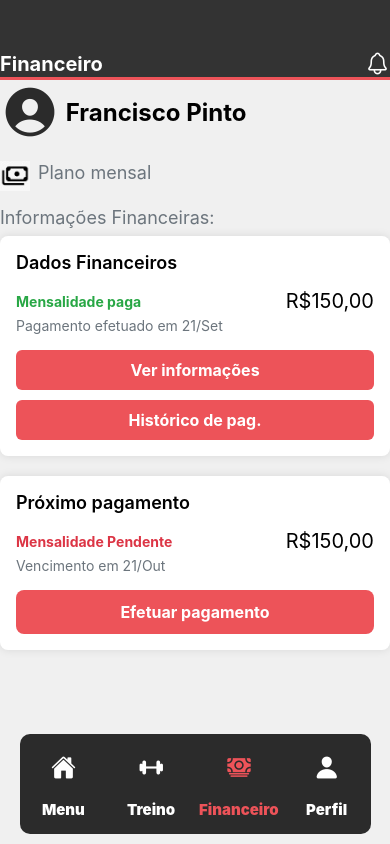
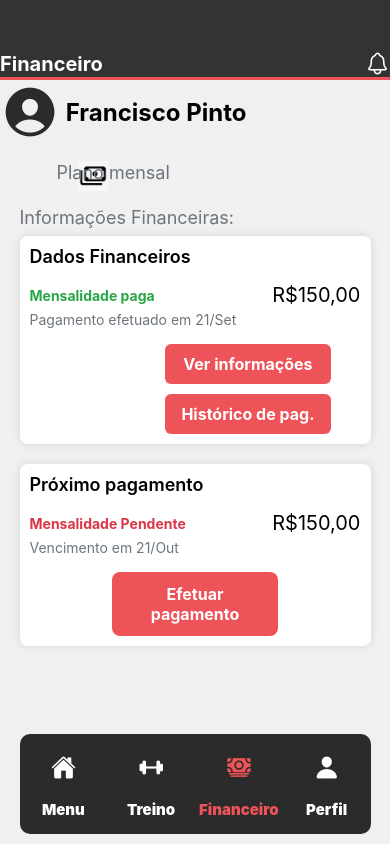
Before and after one commit to filipenevesz/ltd_academia, a React Native app: screen /Financeiro in a window 390 px wide. Built offline with nearby package versions, Linux system fonts and the light colour scheme.

Commit message:
alinhando os componentes e os botões do financeiro

```diff
--- a/src/screens/(auth)/financial/styles.js
+++ b/src/screens/(auth)/financial/styles.js
@@ -22,30 +22,34 @@ import { colors } from "../../../styles/colors";
       fontSize: 18,
       color: colors.mutedForeground,
       marginBottom: 8,
+      left:'5%'
     },
     card: {
       backgroundColor: colors.cardBackground,
-      padding: 16,
+      padding: 10,
       borderRadius: 8,
       shadowColor: "#000",
       shadowOpacity: 0.1,
       shadowRadius: 10,
       elevation: 5,
       marginBottom: 20,
-      width: "100%",
+      width: "90%",
       justifyContent: "center",
+      left:'5%'
     },
     cardTwo: {
       backgroundColor: colors.cardBackground,
-      padding: 16,
+      padding: 10,
       borderRadius: 8,
       shadowColor: "#000",
       shadowOpacity: 0.1,
       shadowRadius: 10,
       elevation: 5,
       marginBottom: 18,
-      width: "100%",
+      width: "90%",
       justifyContent: "center",
+      left:'5%'
+
 
 
     },
@@ -77,8 +81,12 @@ import { colors } from "../../../styles/colors";
     },
     buttonRow: {
       flexDirection: "row",
-      justifyContent: "space-between",
+      justifyContent: "center",
       marginTop: 16,
+      width: "50%",
+      borderRadius:8,
+      alignItems: "center",
+      left:'41%'
     },
     buttons :{
       gap:10,
@@ -90,6 +98,8 @@ import { colors } from "../../../styles/colors";
       padding: 12,
       borderRadius: 8,
       marginTop: 16,
+      width: "50%",
+      left: "25%",
     },
     dangerButtonText: {
       color: "#fff", // Texto em branco
@@ -105,7 +115,8 @@ import { colors } from "../../../styles/colors";
     moneyImage: {
       width: 30,
       height: 30,
-      marginRight: 8,
+      marginRight: 7,
+      left:'20%'
     },
   });
 
```
